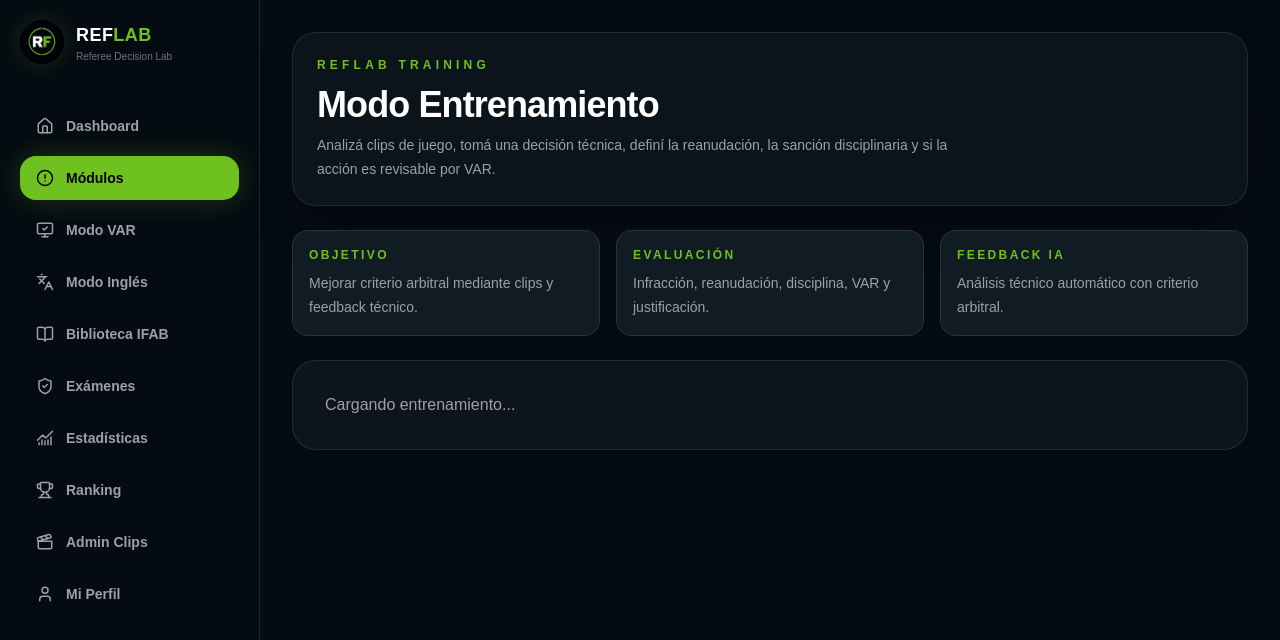
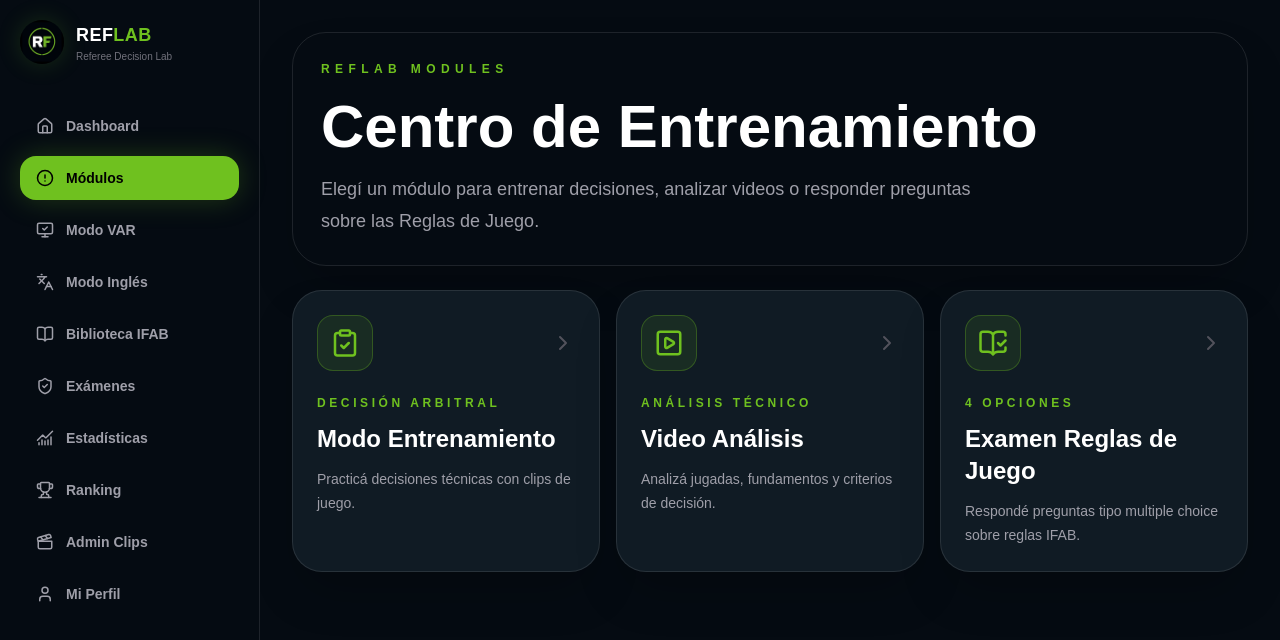
Before and after one commit to drcornejo19/reflab, a Next.js app: page /training in a window 1280 px wide. Shown: the top 640 px of the page. Built offline with nearby package versions, Linux system fonts and the light colour scheme; no server answers.

Commit message:
add training modules hub

```diff
--- a/app/training/page.tsx
+++ b/app/training/page.tsx
@@ -1,57 +1,87 @@
+import Link from "next/link";
 import { AppShell } from "@/components/AppShell";
-import { TrainingClient } from "@/components/TrainingClient";
+import {
+  ClipboardCheck,
+  PlaySquare,
+  BookOpenCheck,
+  ChevronRight,
+} from "lucide-react";
+
+const modules = [
+  {
+    title: "Modo Entrenamiento",
+    subtitle: "Practicá decisiones técnicas con clips de juego.",
+    href: "/training/field",
+    icon: ClipboardCheck,
+    tag: "Decisión arbitral",
+  },
+  {
+    title: "Video Análisis",
+    subtitle: "Analizá jugadas, fundamentos y criterios de decisión.",
+    href: "/training/video-analysis",
+    icon: PlaySquare,
+    tag: "Análisis técnico",
+  },
+  {
+    title: "Examen Reglas de Juego",
+    subtitle: "Respondé preguntas tipo multiple choice sobre reglas IFAB.",
+    href: "/training/rules-exam",
+    icon: BookOpenCheck,
+    tag: "4 opciones",
+  },
+];
 
 export default function TrainingPage() {
   return (
     <AppShell>
-      <div className="mx-auto max-w-[1200px] space-y-6">
-        <header className="rounded-3xl border border-white/10 bg-[#0b131b] p-6 shadow-2xl">
-          <p className="text-xs font-black uppercase tracking-[0.35em] text-[#6fc11f]">
-            RefLab Training
+      <div className="space-y-6">
+        <section className="rounded-[34px] border border-white/10 bg-[radial-gradient(circle_at_top_left,rgba(111,193,31,0.18),transparent_38%),#0d1720] p-7 shadow-2xl">
+          <p className="text-xs font-black uppercase tracking-[0.45em] text-[#6fc11f]">
+            REFLAB MODULES
           </p>
 
-          <h1 className="mt-3 text-3xl font-black tracking-tight md:text-4xl">
-            Modo Entrenamiento
+          <h1 className="mt-5 text-4xl font-black md:text-6xl">
+            Centro de Entrenamiento
           </h1>
 
-          <p className="mt-2 max-w-2xl text-sm leading-6 text-zinc-400">
-            Analizá clips de juego, tomá una decisión técnica, definí la
-            reanudación, la sanción disciplinaria y si la acción es revisable
-            por VAR.
+          <p className="mt-4 max-w-2xl text-lg leading-8 text-zinc-400">
+            Elegí un módulo para entrenar decisiones, analizar videos o responder
+            preguntas sobre las Reglas de Juego.
           </p>
-        </header>
+        </section>
 
-        <div className="grid gap-4 md:grid-cols-3">
-          <InfoCard
-            title="Objetivo"
-            text="Mejorar criterio arbitral mediante clips y feedback técnico."
-          />
+        <section className="grid gap-4 md:grid-cols-3">
+          {modules.map((module) => {
+            const Icon = module.icon;
 
-          <InfoCard
-            title="Evaluación"
-            text="Infracción, reanudación, disciplina, VAR y justificación."
-          />
+            return (
+              <Link
+                key={module.href}
+                href={module.href}
+                className="group rounded-[30px] border border-white/10 bg-[#101b24] p-6 shadow-2xl transition hover:border-[#6fc11f]/50 hover:bg-[#13212b]"
+              >
+                <div className="flex items-center justify-between">
+                  <div className="grid h-14 w-14 place-items-center rounded-2xl border border-[#6fc11f]/30 bg-[#6fc11f]/10 text-[#6fc11f]">
+                    <Icon size={30} />
+                  </div>
 
-          <InfoCard
-            title="Feedback IA"
-            text="Análisis técnico automático con criterio arbitral."
-          />
-        </div>
+                  <ChevronRight className="text-zinc-600 transition group-hover:translate-x-1 group-hover:text-[#6fc11f]" />
+                </div>
 
-        <TrainingClient mode="field" />
+                <p className="mt-6 text-xs font-black uppercase tracking-[0.3em] text-[#6fc11f]">
+                  {module.tag}
+                </p>
+
+                <h2 className="mt-3 text-2xl font-black">{module.title}</h2>
+
+                <p className="mt-3 text-sm leading-6 text-zinc-400">
+                  {module.subtitle}
+                </p>
+              </Link>
+            );
+          })}
+        </section>
       </div>
     </AppShell>
   );
 }
-
-function InfoCard({ title, text }: { title: string; text: string }) {
-  return (
-    <div className="rounded-2xl border border-white/10 bg-[#101b24] p-4">
-      <p className="text-xs font-black uppercase tracking-[0.2em] text-[#6fc11f]">
-        {title}
-      </p>
-
-      <p className="mt-2 text-sm leading-6 text-zinc-400">{text}</p>
-    </div>
-  );
-}
```
